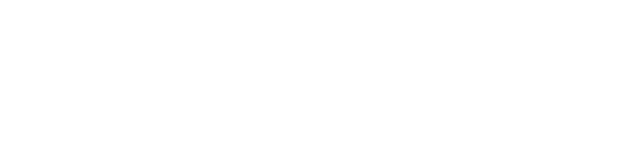
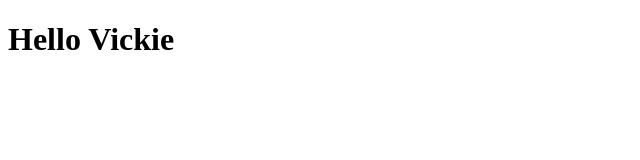
Before and after one commit to vikic310/coursera-test, a plain HTML site: page index.html in a window 1280 px wide. Shown: the whole page, without its empty margins (0-640 px from the left). Drawn offline with Linux system fonts and the light colour scheme.

Commit message:
TRYYYYYYYY to POOOOOOOP

```diff
--- a/index.html
+++ b/index.html
@@ -3,6 +3,7 @@
 <head>
 	<title>hello vickie</title>
 </head>
+<h1>Hello Vickie</h1>
 <body>
 
 </body>
```
